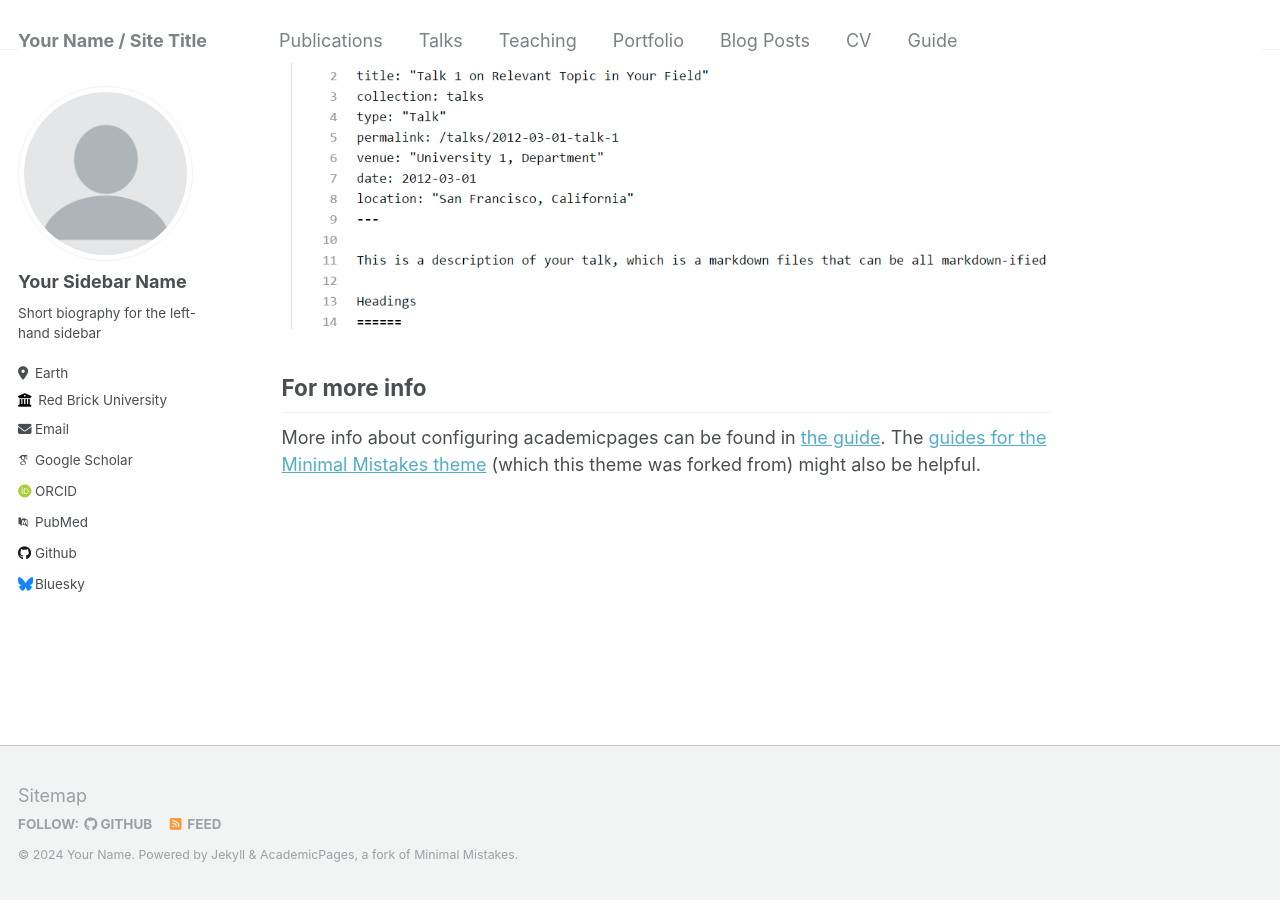
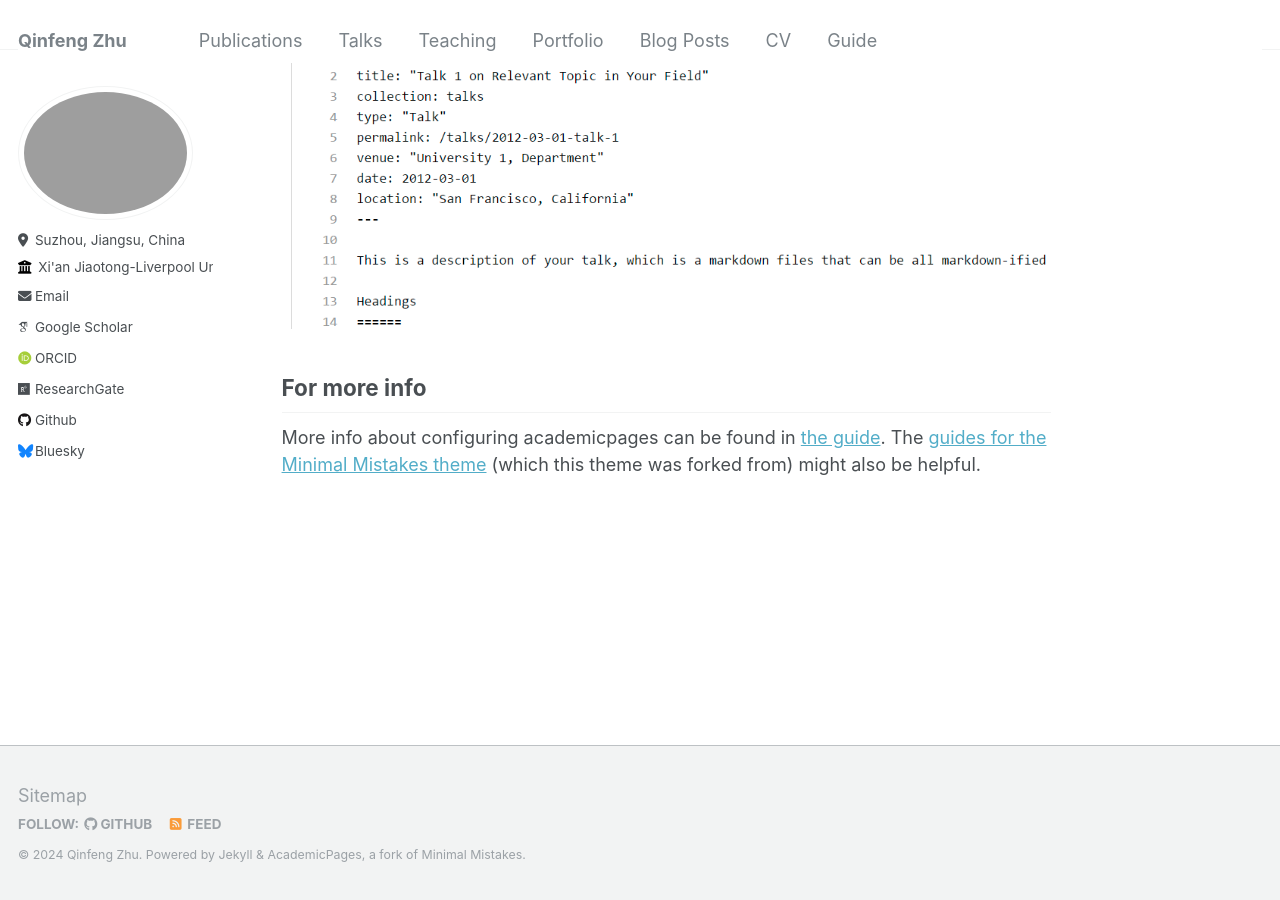
Before and after one commit to zhuqinfeng1999/zhuqinfeng1999.github.io, a Jekyll site: the page built from _pages/about.md, in a window 1280 px wide and 900 px high, scrolled down 2640 px. Built offline with Jekyll 4.4.1, drawn with Linux system fonts in a browser that asks for light colours; some web fonts are replaced.

Commit message:
Update _config.yml

```diff
--- a/_config.yml
+++ b/_config.yml
@@ -8,41 +8,41 @@
 
 # Basic Site Settings
 locale                   : "en-US"
-title                    : "Your Name / Site Title"
+title                    : "Qinfeng Zhu"
 title_separator          : "-"
-name                     : &name "Your Name"
+name                     : &name "Qinfeng Zhu"
 description              : &description "personal description"
-url                      : https://academicpages.github.io # the base hostname & protocol for your site e.g. "https://mmistakes.github.io"
+url                      : https://zhuqinfeng1999.github.io # the base hostname & protocol for your site e.g. "https://mmistakes.github.io"
 baseurl                  : "" # the subpath of your site, e.g. "/blog"
-repository               : "academicpages/academicpages.github.io"
+repository               : "zhuqinfeng1999/zhuqinfeng1999.github.io"
 
 # Site Author - The following control what appear as part of the author content on the side bar.
 #               If a field is blank the icon and link will not appear, otherwise it will be shown.
 #               Additional customization can be done by editing /_includes/author-profile.html
 author:
   # Biographic information
-  avatar           : "profile.png"
-  name             : "Your Sidebar Name"
-  pronouns         : # example: "she/her"
-  bio              : "Short biography for the left-hand sidebar"
-  location         : "Earth"
-  employer         : "Red Brick University"
-  uri              : # URL
-  email            : "none@example.org"
+  avatar           : "profile.jpg"
+  name             :
+  pronouns         :
+  bio              :
+  location         : "Suzhou, Jiangsu, China"
+  employer         : "Xi'an Jiaotong-Liverpool University"
+  uri              :
+  email            : "qinfeng.zhu21@student.xjtlu.edu.cn"
 
   # Academic websites
-  arxiv            : # URL - Update with the correct link to your profile
-  googlescholar    : "https://scholar.google.com/citations?user=PS_CX0AAAAAJ"
+  arxiv            :
+  googlescholar    : "https://scholar.google.com.hk/citations?user=gG81gcUAAAAJ&hl=zh-CN&authuser=1"
   impactstory      : # URL
-  orcid            : "http://orcid.org/yourorcidurl"
-  pubmed           : "https://www.ncbi.nlm.nih.gov/pubmed/?term=john+snow"
-  researchgate     : # URL
+  orcid            : "https://orcid.org/my-orcid?orcid=0009-0002-4847-3555"
+  pubmed           :
+  researchgate     : "https://www.researchgate.net/profile/Qinfeng-Zhu-3"
 
   # Repositories and software development
   bitbucket        : # Username - Update with your username on the site
   codepen          : # Username
   dribbble         : # Username
-  github           : "academicpages"
+  github           : "zhuqinfeng1999"
   kaggle           : # Username
   stackoverflow    : # User number or user number and name (i.e., use "1" or "1/jeff-atwood")
 
```
